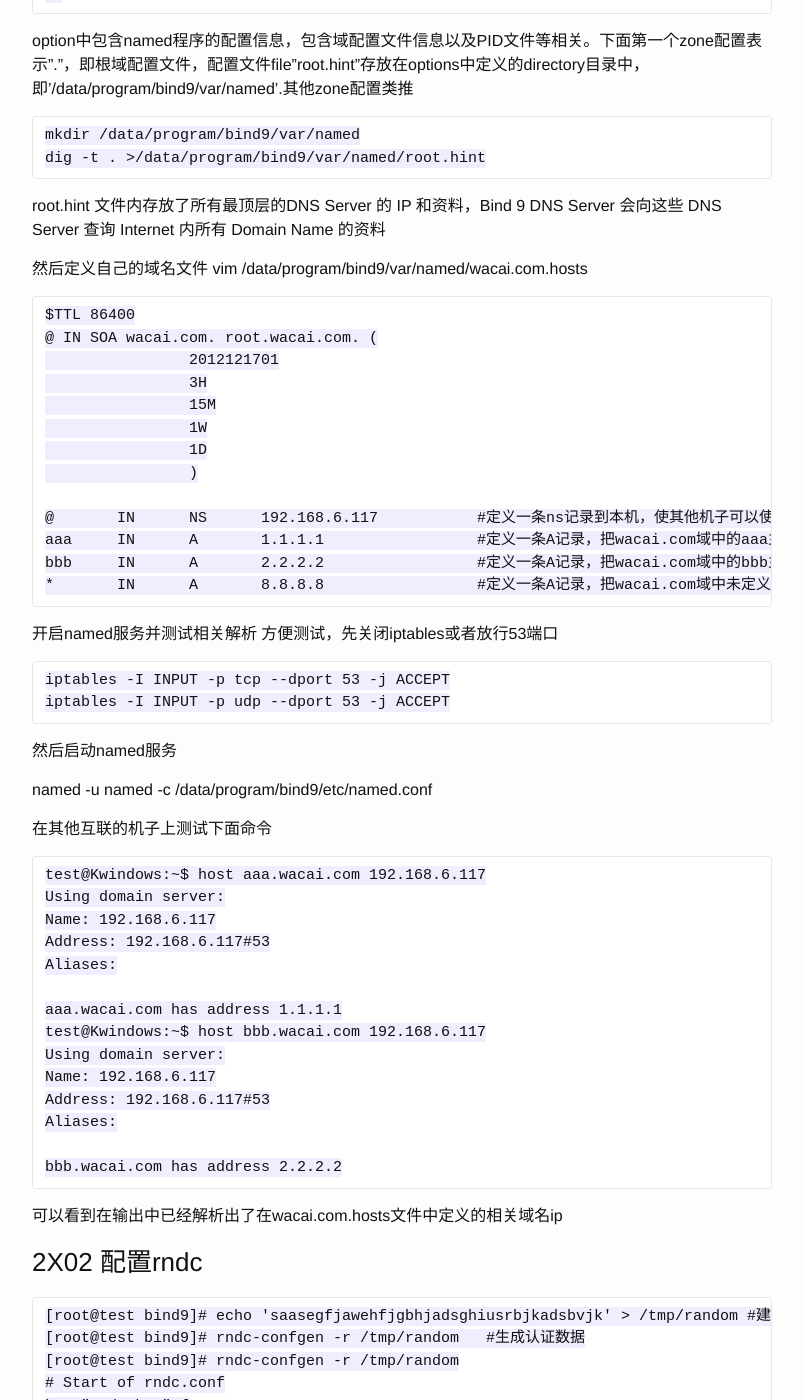
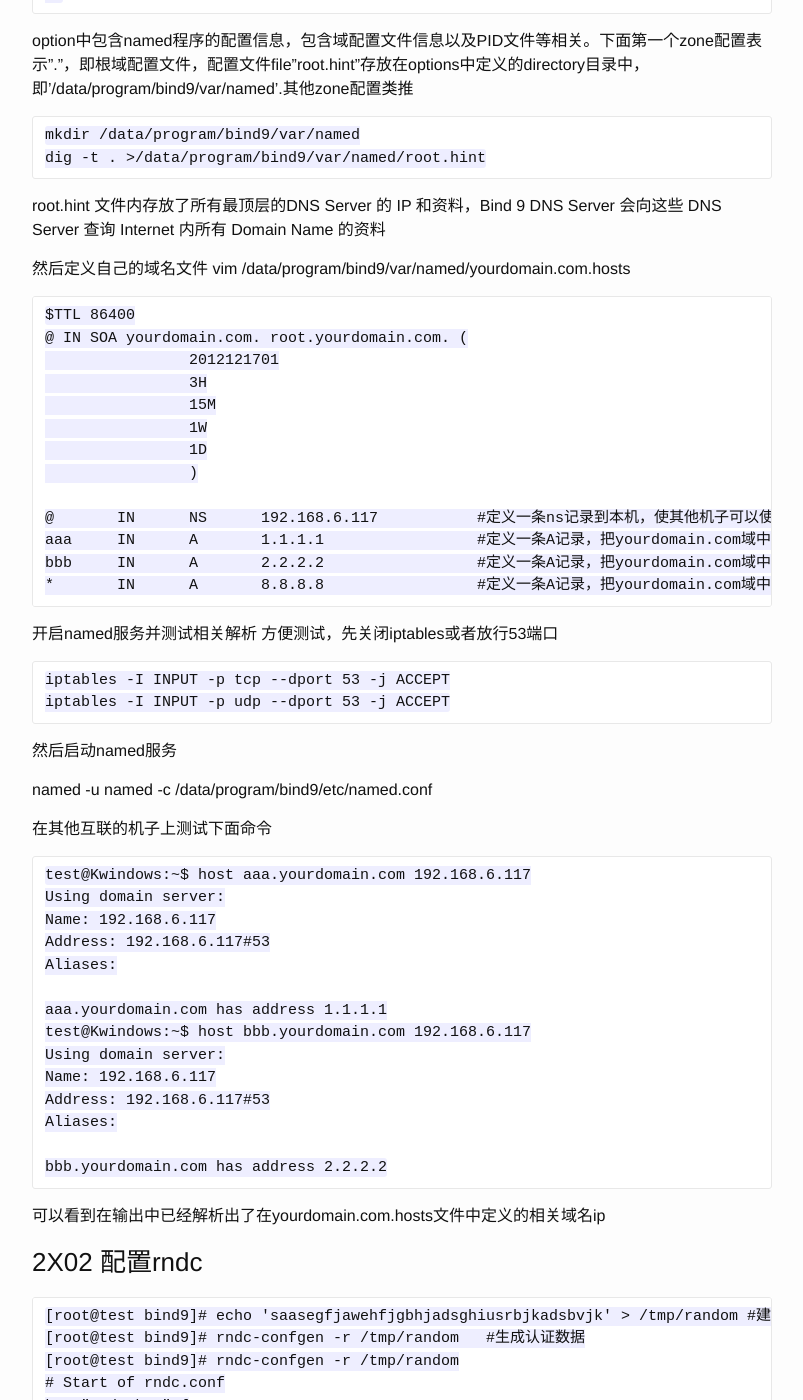
Before and after one commit to DalekFrog/dalekfrog.github.io, a Jekyll site: the page built from _posts/2015-02-21-BIND9装配记录.markdown, in a window 1280 px wide and 1400 px high, scrolled down 1248 px. Shown: the whole window, without its empty margins (238-1041 px from the left). Built offline with Jekyll 4.4.1, drawn with Linux system fonts in a browser that asks for light colours; some of the changed text lies outside the part shown.

Commit message:
BIND9 update

```diff
--- a/_posts/2015-02-21-BIND9装配记录.markdown
+++ b/_posts/2015-02-21-BIND9装配记录.markdown
@@ -45,10 +45,10 @@ yum install -y gcc perl openssl-devel make
 		type hint;
 		file "root.hint";
 	};
-	zone "wacai.com" {
+	zone "yourdomain.com" {
 
 		type master;
-		file "wacai.com.hosts";
+		file "yourdomain.com.hosts";
 	};
 
 option中包含named程序的配置信息，包含域配置文件信息以及PID文件等相关。下面第一个zone配置表示"."，即根域配置文件，配置文件file"root.hint"存放在options中定义的directory目录中，即'/data/program/bind9/var/named'.其他zone配置类推
@@ -61,10 +61,10 @@ option中包含named程序的配置信息，包含域配置文件信息以及PID
 root.hint 文件内存放了所有最顶层的DNS Server 的 IP 和资料，Bind 9 DNS Server 会向这些 DNS Server 查询 Internet 内所有 Domain Name 的资料
 
 然后定义自己的域名文件
-vim /data/program/bind9/var/named/wacai.com.hosts
+vim /data/program/bind9/var/named/yourdomain.com.hosts
 
 	$TTL 86400
-	@ IN SOA wacai.com. root.wacai.com. (
+	@ IN SOA yourdomain.com. root.yourdomain.com. (
 			2012121701
 			3H
 			15M
@@ -73,9 +73,9 @@ vim /data/program/bind9/var/named/wacai.com.hosts
 			)
 
 	@       IN      NS      192.168.6.117		#定义一条ns记录到本机，使其他机子可以使用本机查询dns
-	aaa     IN      A       1.1.1.1			#定义一条A记录，把wacai.com域中的aaa主机指向到ip：1.1.1.1
-	bbb     IN      A       2.2.2.2			#定义一条A记录，把wacai.com域中的bbb主机指向到ip：2.2.2.2
-	*       IN      A       8.8.8.8			#定义一条A记录，把wacai.com域中未定义的全部指向到ip：8.8.8.8
+	aaa     IN      A       1.1.1.1			#定义一条A记录，把yourdomain.com域中的aaa主机指向到ip：1.1.1.1
+	bbb     IN      A       2.2.2.2			#定义一条A记录，把yourdomain.com域中的bbb主机指向到ip：2.2.2.2
+	*       IN      A       8.8.8.8			#定义一条A记录，把yourdomain.com域中未定义的全部指向到ip：8.8.8.8
 
 
 开启named服务并测试相关解析
@@ -90,22 +90,22 @@ named -u named -c /data/program/bind9/etc/named.conf
 
 在其他互联的机子上测试下面命令
 
-	test@Kwindows:~$ host aaa.wacai.com 192.168.6.117
+	test@Kwindows:~$ host aaa.yourdomain.com 192.168.6.117
 	Using domain server:
 	Name: 192.168.6.117
 	Address: 192.168.6.117#53
 	Aliases:
 
-	aaa.wacai.com has address 1.1.1.1
-	test@Kwindows:~$ host bbb.wacai.com 192.168.6.117
+	aaa.yourdomain.com has address 1.1.1.1
+	test@Kwindows:~$ host bbb.yourdomain.com 192.168.6.117
 	Using domain server:
 	Name: 192.168.6.117
 	Address: 192.168.6.117#53
 	Aliases:
 
-	bbb.wacai.com has address 2.2.2.2
+	bbb.yourdomain.com has address 2.2.2.2
 
-可以看到在输出中已经解析出了在wacai.com.hosts文件中定义的相关域名ip
+可以看到在输出中已经解析出了在yourdomain.com.hosts文件中定义的相关域名ip
 
 
 ### 2X02 配置rndc
@@ -215,9 +215,9 @@ named -u named -c /data/program/bind9/etc/named.conf
 			type hint;
 			file "root.hint";
 		};
-		zone "wacai.com" {
+		zone "yourdomain.com" {
 			type master;
-			file "wacai.com.hosts";
+			file "yourdomain.com.hosts";
 		};
 	};
 
@@ -236,9 +236,9 @@ named -u named -c /data/program/bind9/etc/named.conf
 			type hint;
 			file "root.hint";
 		};
-		zone "wacai.com" {
+		zone "yourdomain.com" {
 			type master;
-			file "wacai.com.hosts";
+			file "yourdomain.com.hosts";
 		};
 	};
 
```
